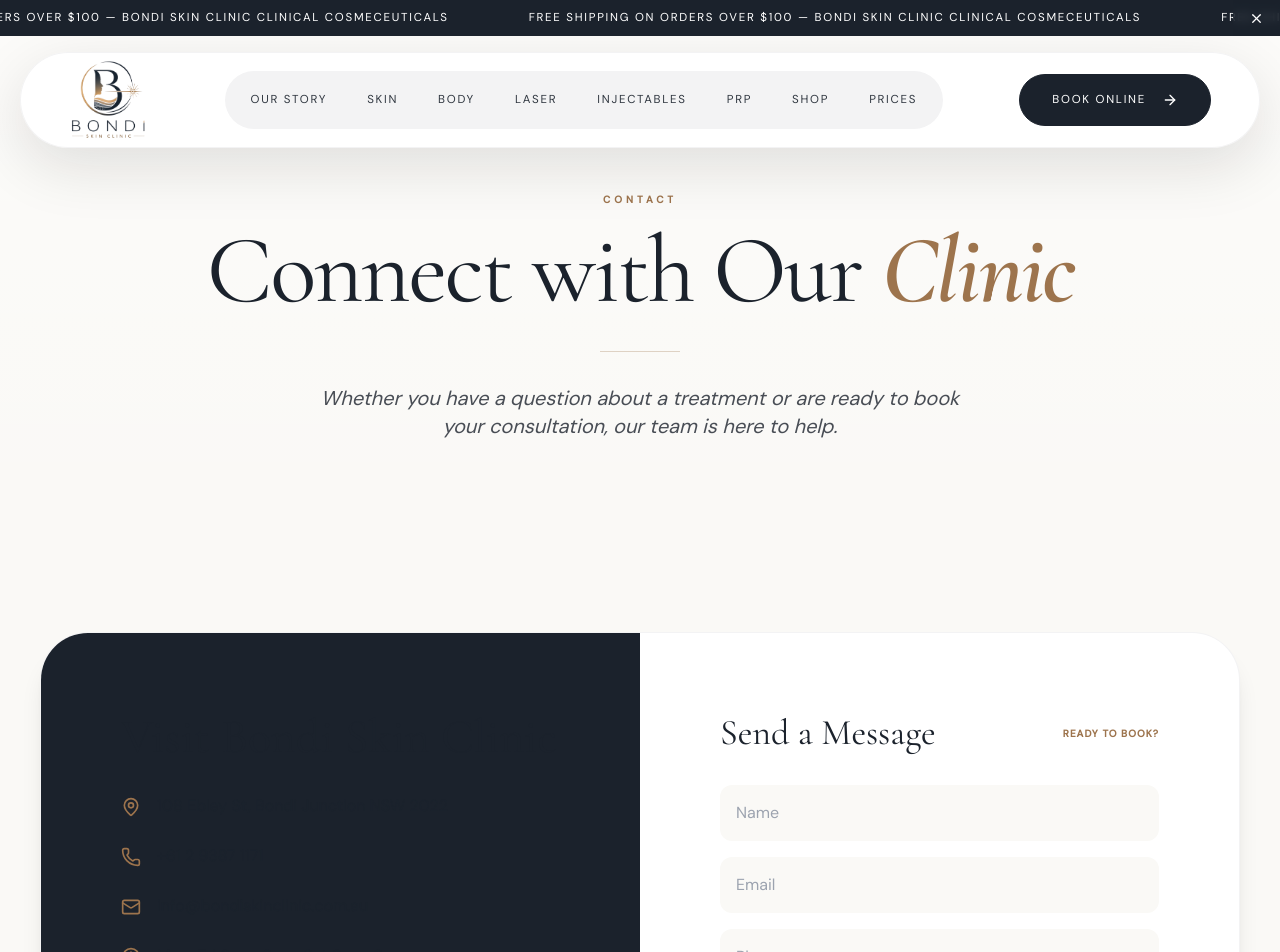
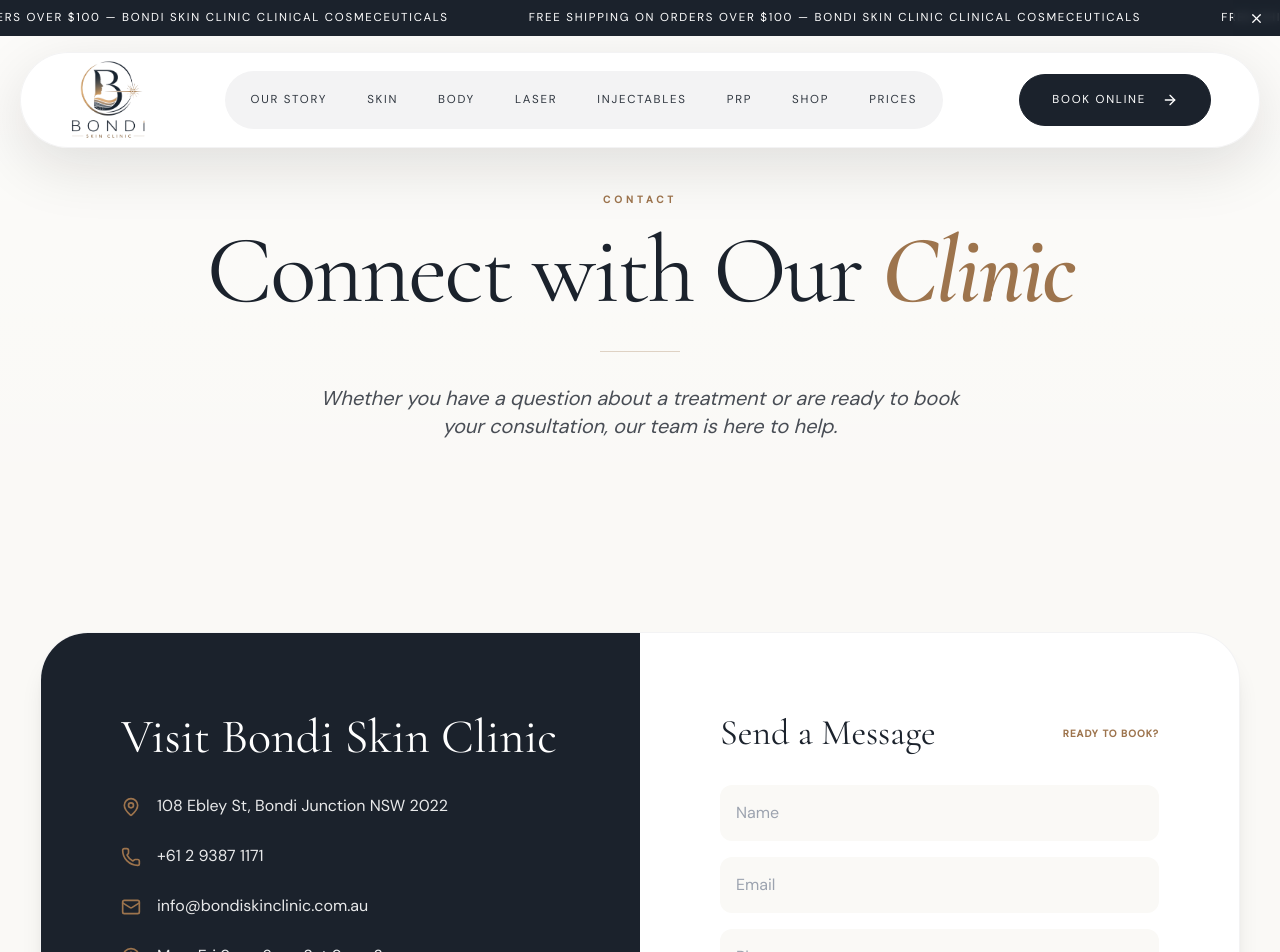
Before and after one commit to Robin239105/Bondi-Clinic, a React (Vite) app: page /contact in a window 1280 px wide. Shown: the top 952 px of the page. Built offline with nearby package versions, Linux system fonts and the light colour scheme.

Commit message:
Fix: contact info text invisible on dark panel (remove sm:text-primary override)

```diff
--- a/src/components/sections/contact/ContactInfo.jsx
+++ b/src/components/sections/contact/ContactInfo.jsx
@@ -10,12 +10,12 @@
 export default function ContactInfo() {
   return (
     <div className="w-full max-w-full overflow-hidden">
-      <h2 className="font-display text-4xl sm:text-5xl text-white sm:text-primary mb-8">Visit Bondi Skin Clinic</h2>
+      <h2 className="font-display text-4xl sm:text-5xl text-white mb-8">Visit Bondi Skin Clinic</h2>
       <div className="grid gap-6">
         {details.map(([Icon, value]) => (
           <div key={value} className="flex gap-4 items-start">
             <Icon className="mt-1 flex-shrink-0 text-gold" size={20} />
-            <p className="break-words leading-relaxed text-white/90 sm:text-primary/90">{value}</p>
+            <p className="break-words leading-relaxed text-white/90">{value}</p>
           </div>
         ))}
       </div>
```
